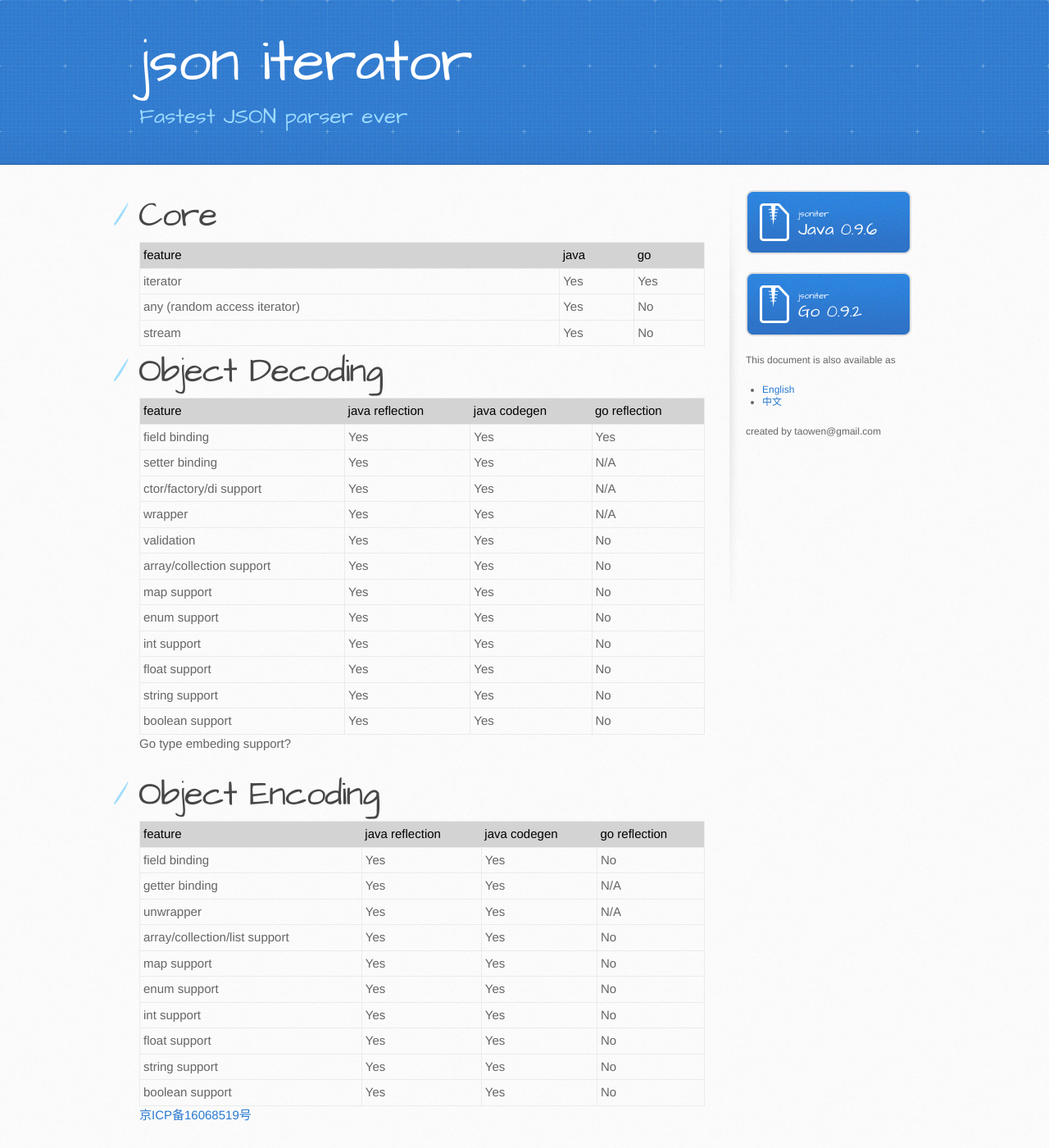
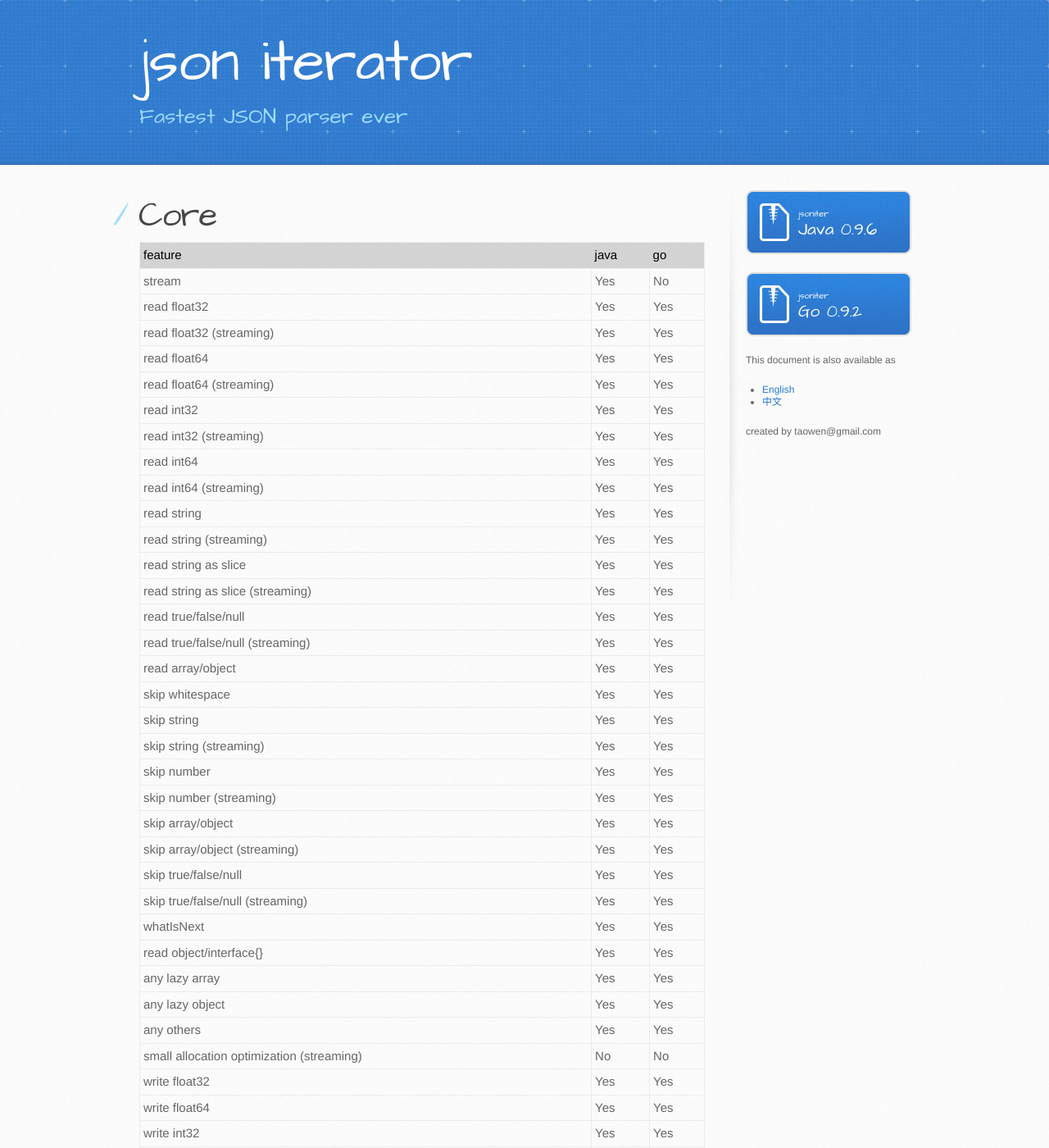
Before and after one commit to json-iterator/json-iterator.github.io, a Jekyll site: the page built from features.md, in a window 1280 px wide and 1400 px high. Shown: the whole window at 82% size. Built offline with Jekyll 4.4.1, drawn with Linux system fonts in a browser that asks for light colours; comment, search, counter and statistics services are not loaded; some of the changed text lies outside the part shown.

Commit message:
Update features.md

```diff
--- a/features.md
+++ b/features.md
@@ -7,9 +7,46 @@
 
 | feature | java | go |
 | --- | --- | --- |
-| iterator | Yes | Yes |
-| any (random access iterator) | Yes | No |
 | stream | Yes | No |
+| read float32 | Yes | Yes |
+| read float32 (streaming) | Yes | Yes |
+| read float64 | Yes | Yes |
+| read float64 (streaming) | Yes | Yes |
+| read int32 | Yes | Yes |
+| read int32 (streaming) | Yes | Yes |
+| read int64 | Yes | Yes |
+| read int64 (streaming) | Yes | Yes |
+| read string | Yes | Yes |
+| read string (streaming) | Yes | Yes |
+| read string as slice | Yes | Yes |
+| read string as slice (streaming) | Yes | Yes |
+| read true/false/null | Yes | Yes |
+| read true/false/null (streaming) | Yes | Yes |
+| read array/object | Yes | Yes |
+| skip whitespace | Yes | Yes |
+| skip string | Yes | Yes |
+| skip string (streaming) | Yes | Yes |
+| skip number | Yes | Yes |
+| skip number (streaming) | Yes | Yes |
+| skip array/object | Yes | Yes |
+| skip array/object (streaming) | Yes | Yes |
+| skip true/false/null | Yes | Yes |
+| skip true/false/null (streaming) | Yes | Yes |
+| whatIsNext | Yes | Yes |
+| read object/interface{} | Yes | Yes |
+| any lazy array | Yes | Yes |
+| any lazy object | Yes | Yes |
+| any others | Yes | Yes |
+| small allocation optimization (streaming) | No | No |
+| write float32 | Yes | Yes |
+| write float64 | Yes | Yes |
+| write int32 | Yes | Yes |
+| write int64 | Yes | Yes |
+| write ascii string | Yes | Yes |
+| write string | Yes | Yes |
+| write true/false/null | Yes | Yes |
+| write array/object | Yes | Yes |
+| write whitespace | Yes | Yes |
 
 # Object Decoding
 
```
